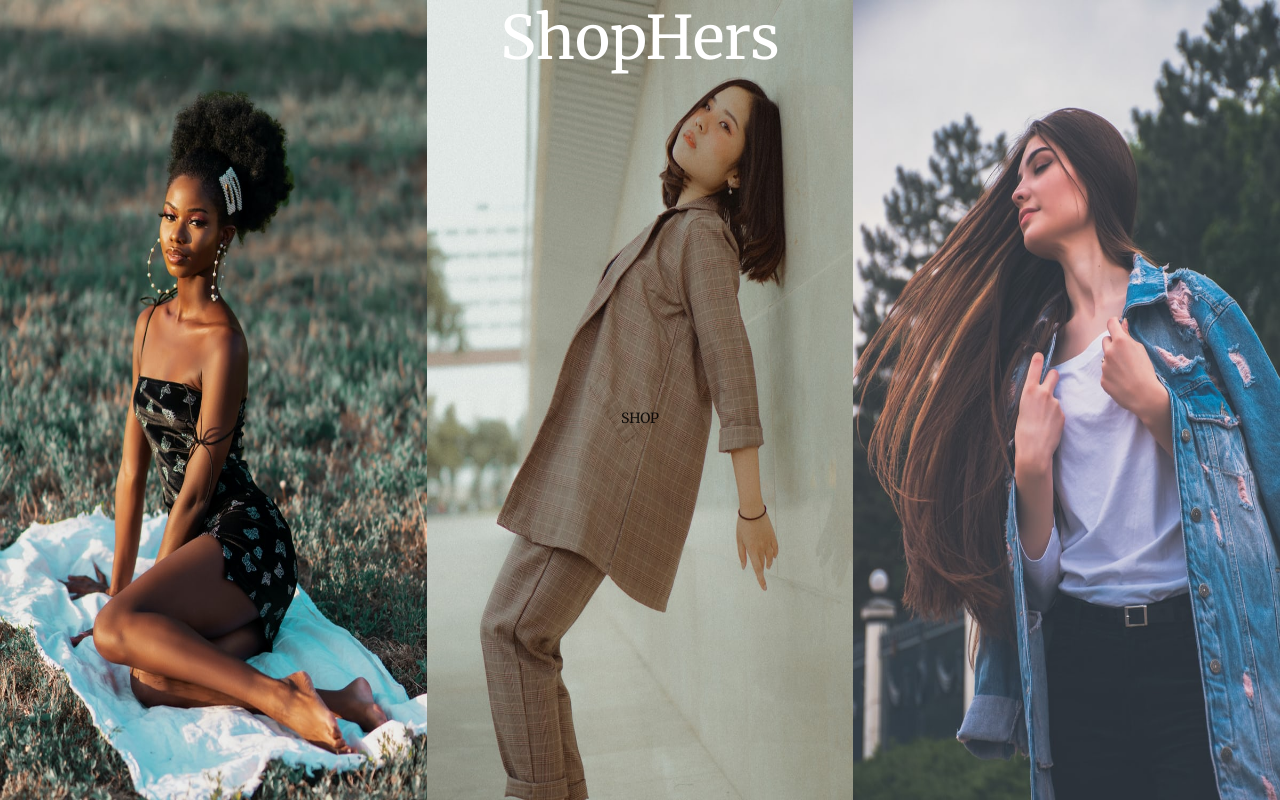
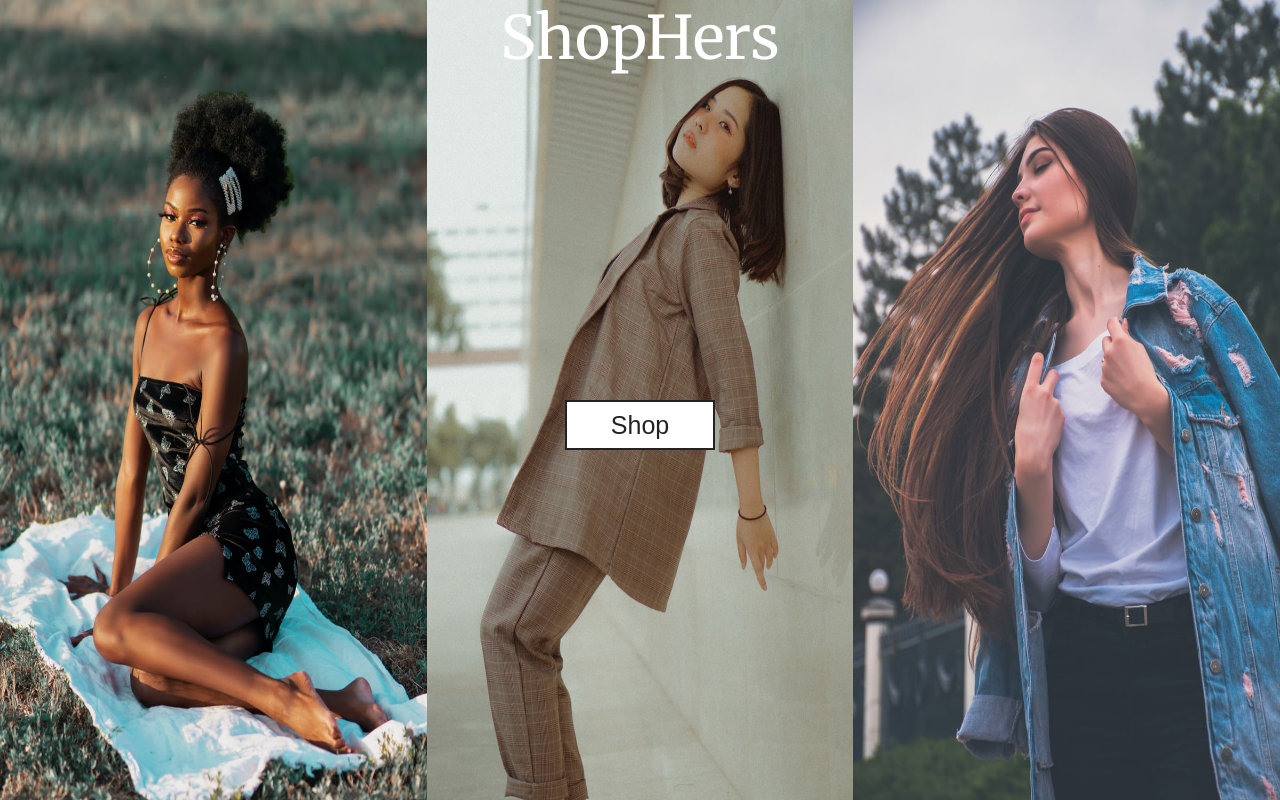
Before and after one commit to ekiira/shop-hers, a Next.js app: page / in a window 1280 px wide. Built offline with nearby package versions, Linux system fonts and the light colour scheme.

Commit message:
correct landing button

```diff
--- a/pages/index.tsx
+++ b/pages/index.tsx
@@ -76,7 +76,7 @@ const Landing = () => {
         </div>
         <div className={styles.bto}>
           <Link href="/shop" passHref>
-            <Button>Shop</Button>
+            <button className={styles.button} role='link'>Shop</button>
           </Link>
         </div>
       </div>
--- a/styles/landing.module.scss
+++ b/styles/landing.module.scss
@@ -43,9 +43,7 @@
   left: 50%;
   transform: translate(-50%);
 }
-
-.bto {
-  button {
+.button {
   color: $primaryColor;
   font-size: 1.5625rem;
   font-weight: 500;
@@ -62,7 +60,6 @@
     border: 2px solid $primaryColor;
   }
 }
-}
 
 @media screen and (max-width: 1023px) {
   .d_view {
```
Lines whose indentation alone changed are shown as unchanged.
